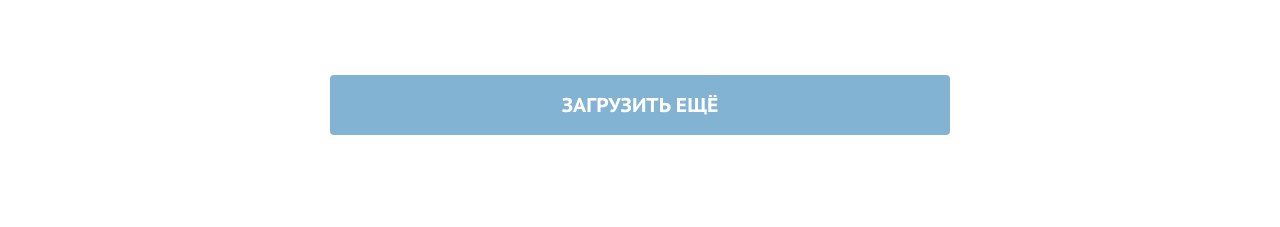
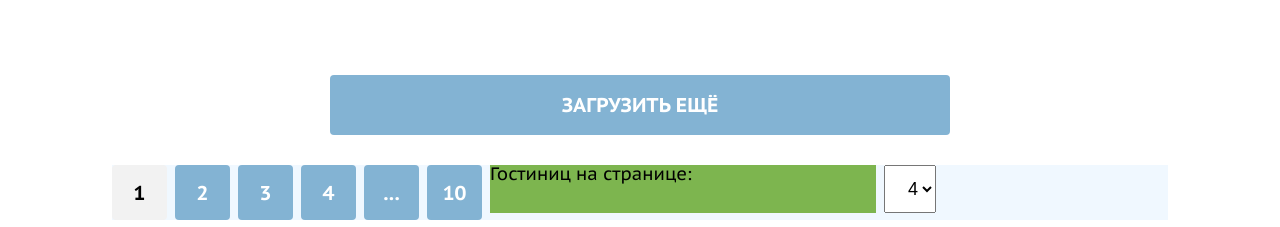
Before and after one commit to ViRT19/HTML-Academy, a plain HTML site: page Sedona/catalog.html in a window 1280 px wide. Shown: the part 573-800 px from the top of the page. Drawn offline with Linux system fonts and the light colour scheme.

Commit message:
Правки

```diff
--- a/Sedona/catalog.html
+++ b/Sedona/catalog.html
@@ -189,6 +189,27 @@
    <div class="load-button-field">
       <a href="#">Загрузить ещё</a>
    </div>
+   <div class="pages">
+      <div class="page-select">1</div>
+      <div class="page-other">2</div>
+      <div class="page-other">3</div>
+      <div class="page-other">4</div>
+      <div class="page-other">...</div>
+      <div class="page-other">10</div>
+      <div class="hotel-on-page">
+         <p>Гостиниц на странице:</p>
+         <select name="hotels-on-page" class="hotels-on-page">
+            <option value="hotel1">1</option>
+            <option value="hotel2">2</option>
+            <option value="hotel3">3</option>
+            <option selected="selected" value="hotel4">4</option>
+            <option value="hotel5">5</option>
+            <option value="hotel6">6</option>
+            <option value="hotel7">7</option>
+            <option value="hotel8">8</option>
+         </select>
+      </div>
+   </div>
 
 </body>
 
--- a/Sedona/css/catalog.css
+++ b/Sedona/css/catalog.css
@@ -382,3 +382,53 @@ td {
    text-transform: uppercase;
    text-decoration: none;
 }
+
+.pages {
+   width: 1056px;
+   height: 55px;
+   margin-left: auto;
+   margin-right: auto;
+   background-color: aliceblue;
+   display: flex;
+}
+
+.page-select {
+   width: 55px;
+   height: 55px;
+   background-color: #F2F2F2;
+   color: black;
+   font-size: 20px;
+   font-weight: 800;
+   display: flex;
+   justify-content: center;
+   align-items: center;
+   border-radius: 4px;
+   margin-right: 8px;
+}
+
+.page-other {
+   width: 55px;
+      height: 55px;
+      background-color: #83B3D3;
+      color: white;
+      font-size: 20px;
+      font-weight: 800;
+      display: flex;
+      justify-content: center;
+      align-items: center;
+      border-radius: 4px;
+      margin-right: 8px;
+}
+
+.hotel-on-page {
+   width: 386px;
+   height: 48px;
+   display: flex;
+   background-color: #7DB54F;
+
+}
+
+.hotel-on-page p {
+   text-wrap: nowrap;
+   font-size: 18px;
+}
```
